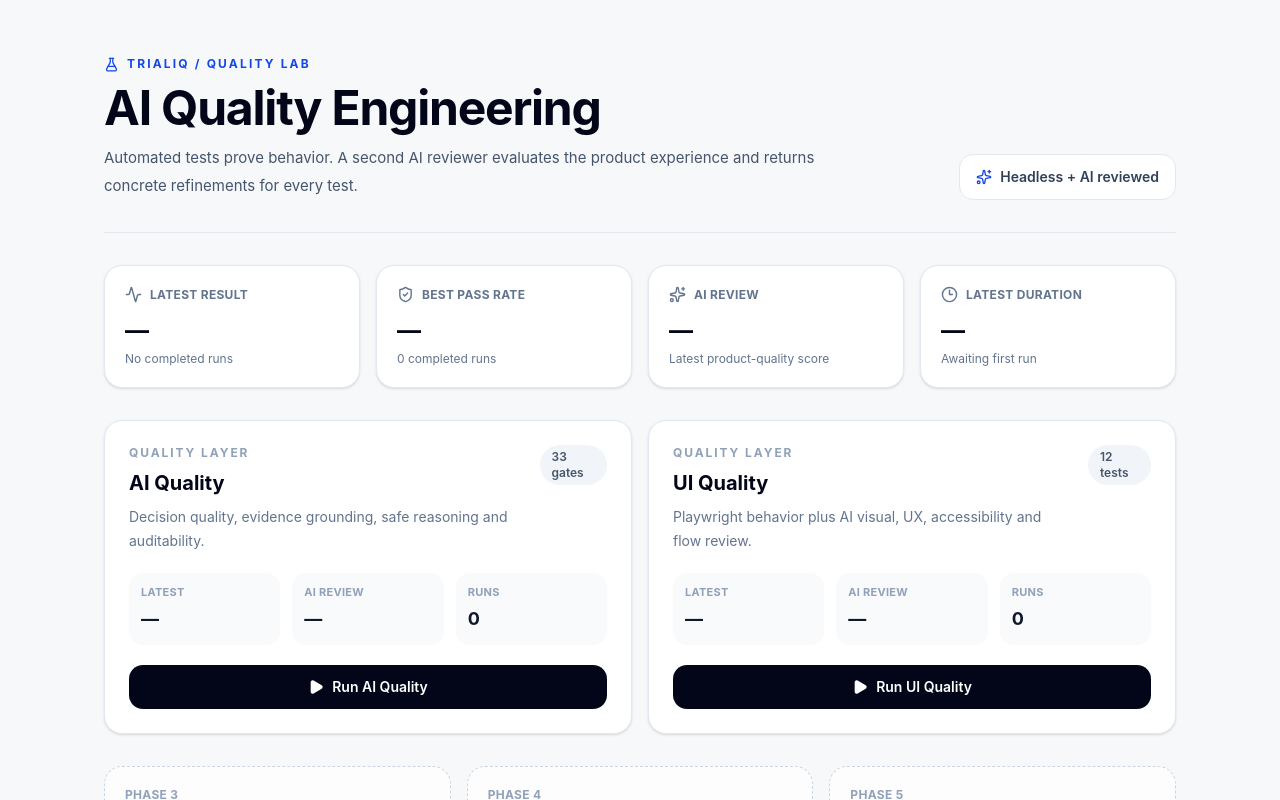
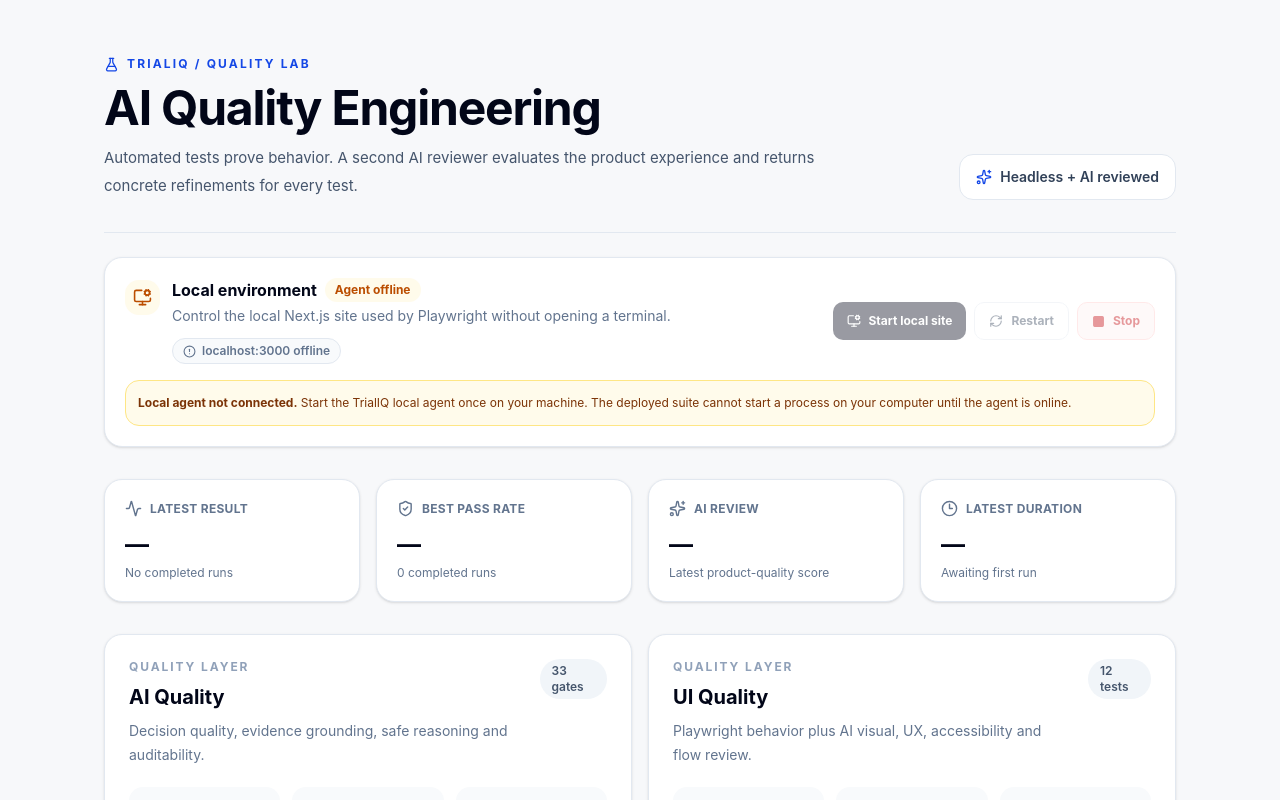
Before and after one commit to Zunaid24/trialiq, a Next.js app: page /test.html in a window 1280 px wide. Shown: the top 800 px of the page. Built offline with nearby package versions, Linux system fonts and the light colour scheme; no server answers; the database is empty.

Commit message:
Add local environment controls to test suite

```diff
--- a/app/test.html/page.tsx
+++ b/app/test.html/page.tsx
@@ -3,6 +3,7 @@
 import { useEffect, useMemo, useState } from "react";
 import Link from "next/link";
 import { Activity, ArrowRight, CheckCircle2, Clock3, Eye, FlaskConical, History, Loader2, Play, ShieldCheck, Sparkles, StopCircle, XCircle } from "lucide-react";
+import LocalEnvironment from "./LocalEnvironment";
 
 type HistoryItem = {
   id: string;
@@ -105,6 +106,8 @@ export default function TestSuitePage() {
           <div className="inline-flex items-center gap-2 rounded-xl border border-slate-200 bg-white px-4 py-3 text-sm font-semibold text-slate-700"><Sparkles size={16} className="text-blue-700"/> Headless + AI reviewed</div>
         </header>
 
+        <LocalEnvironment />
+
         {queued.length > 0 && <div className="mt-6 rounded-2xl border border-blue-200 bg-blue-50 p-5"><div className="flex items-start gap-3"><Loader2 className="mt-0.5 animate-spin text-blue-700" size={19}/><div><p className="font-bold text-blue-950">{queued.length} run{queued.length === 1 ? "" : "s"} active in the local queue</p><p className="mt-1 text-sm text-blue-800">The local Playwright runner processes these jobs against localhost:3000. Running jobs can be terminated from the history below; the runner then kills the Playwright process and releases the queue.</p></div></div></div>}
         {error && <div className="mt-6 rounded-2xl border border-red-200 bg-red-50 p-5 text-sm text-red-800"><strong>Test suite message:</strong> {error}</div>}
 
```
